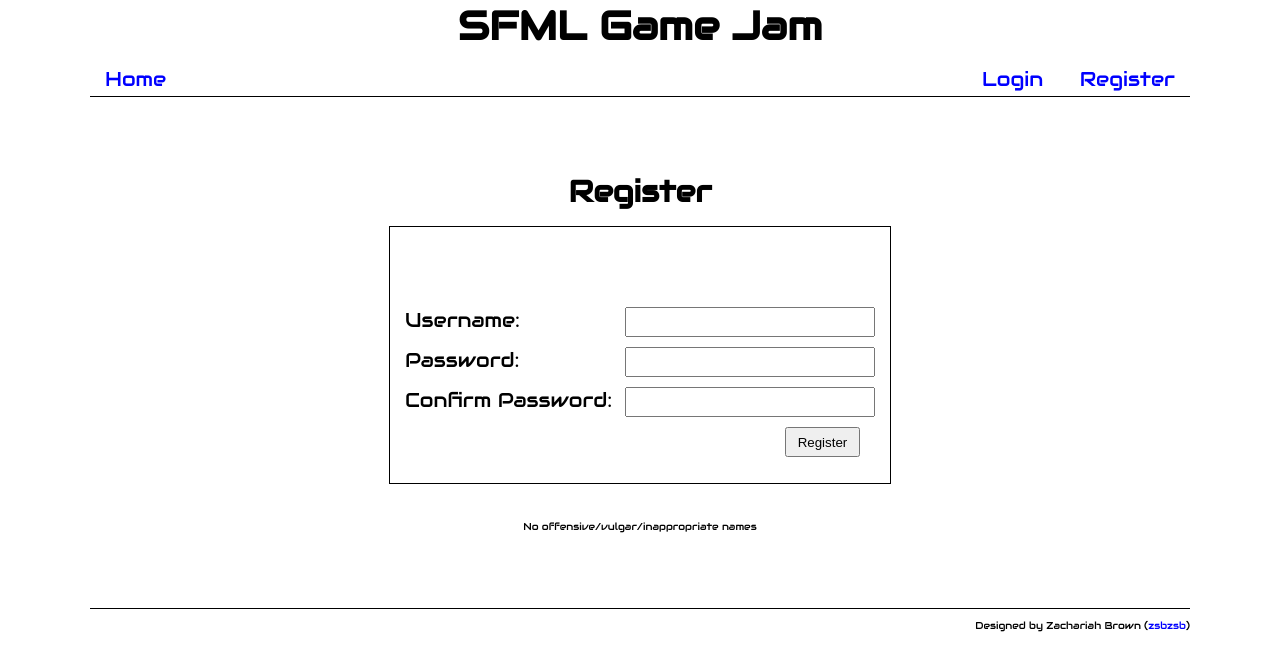
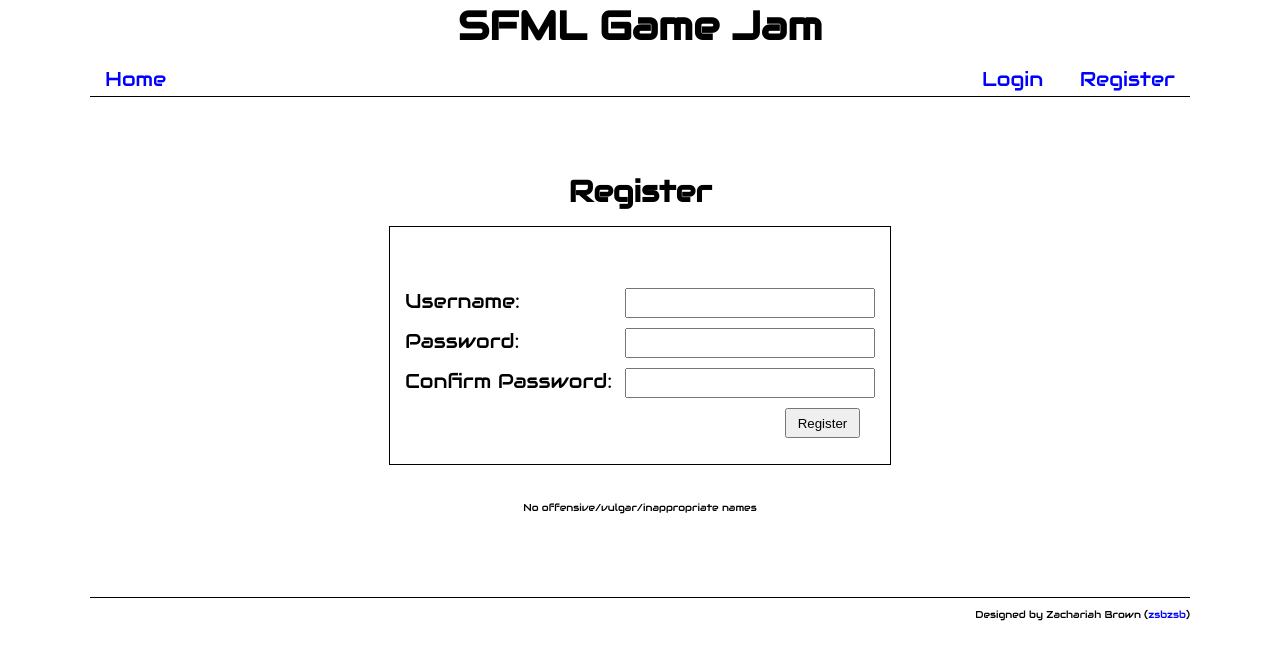
Before and after one commit to zsbzsb/sfmlgamejam-old, a PHP site: page /register in a window 1280 px wide. Shown: the top 671 px of the page. Run offline with PHP 8.4, Linux system fonts and the light colour scheme.

Commit message:
Small change in the login and register form layouts

```diff
--- a/login/index.php
+++ b/login/index.php
@@ -9,7 +9,7 @@ if ($session->GetIsLoggedIn()) header("location:/");
 
 <div id="form-container">
     <form name="LoginForm" method="post" action="/scripts/dologin.php">
-        <div class="row"></div>
+        <br>
         <div class="row">
             <h3 style="color: red;"><?php if (isset($_GET['error'])) echo htmlspecialchars($_GET['error']); ?><h3>
         </div>
--- a/register/index.php
+++ b/register/index.php
@@ -9,7 +9,7 @@ if ($session->GetIsLoggedIn()) header("location:/");
 
 <div id="form-container">
     <form name="RegisterForm" method="post" action="/scripts/doregister.php">
-        <div class="row"></div>
+        <br>
         <div class="row">
             <h3 style="color: red;"><?php if (isset($_GET['error'])) echo htmlspecialchars($_GET['error']); ?><h3>
         </div>
```
